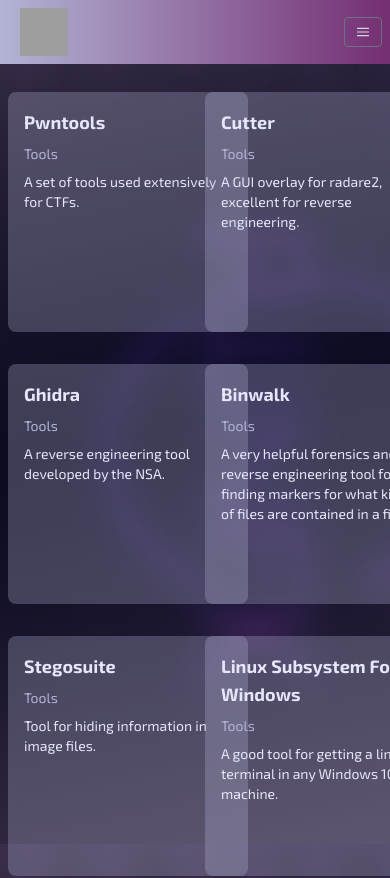
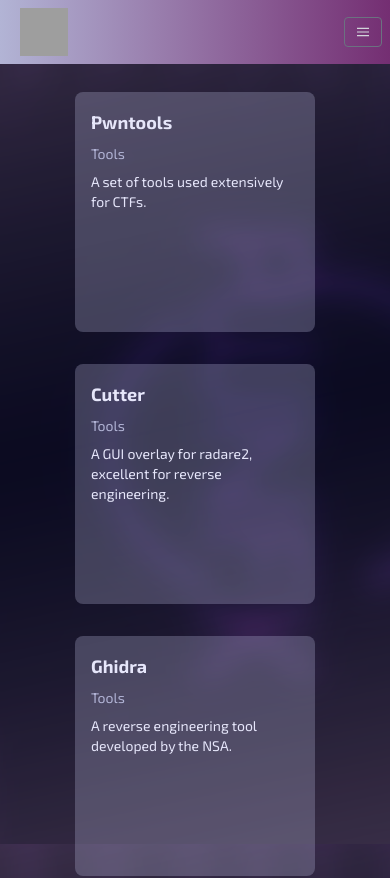
Before and after one commit to infosec-ucalgary/website, a React (Vite) app: page /resources in a window 390 px wide. Shown: the top 878 px of the page. Built offline with nearby package versions, Linux system fonts and the light colour scheme; grey boxes are pictures that could not be loaded.

Commit message:
fixed overlapping resource cards on mobile screen sizes

```diff
--- a/src/views/Resources.tsx
+++ b/src/views/Resources.tsx
@@ -11,8 +11,8 @@
 
     return (
         <section className="py-5 w-full">
-            <div className="container mx-auto">
-                <div className="grid grid-cols-2 md:grid-cols-2 lg:grid-cols-4 xl:grid-cols-5 gap-x-1 gap-y-4">
+            <div className="container mx-auto flex justify-center">
+                <div className="grid grid-cols-1 sm:grid-cols-2 md:grid-cols-3 lg:grid-cols-4 xl:grid-cols-5 gap-4 justify-items-center w-full">
                     {resources.map((resource, index) => (
                         <div key={index} data-aos="fade-up">
                             <ResourceCard
```
